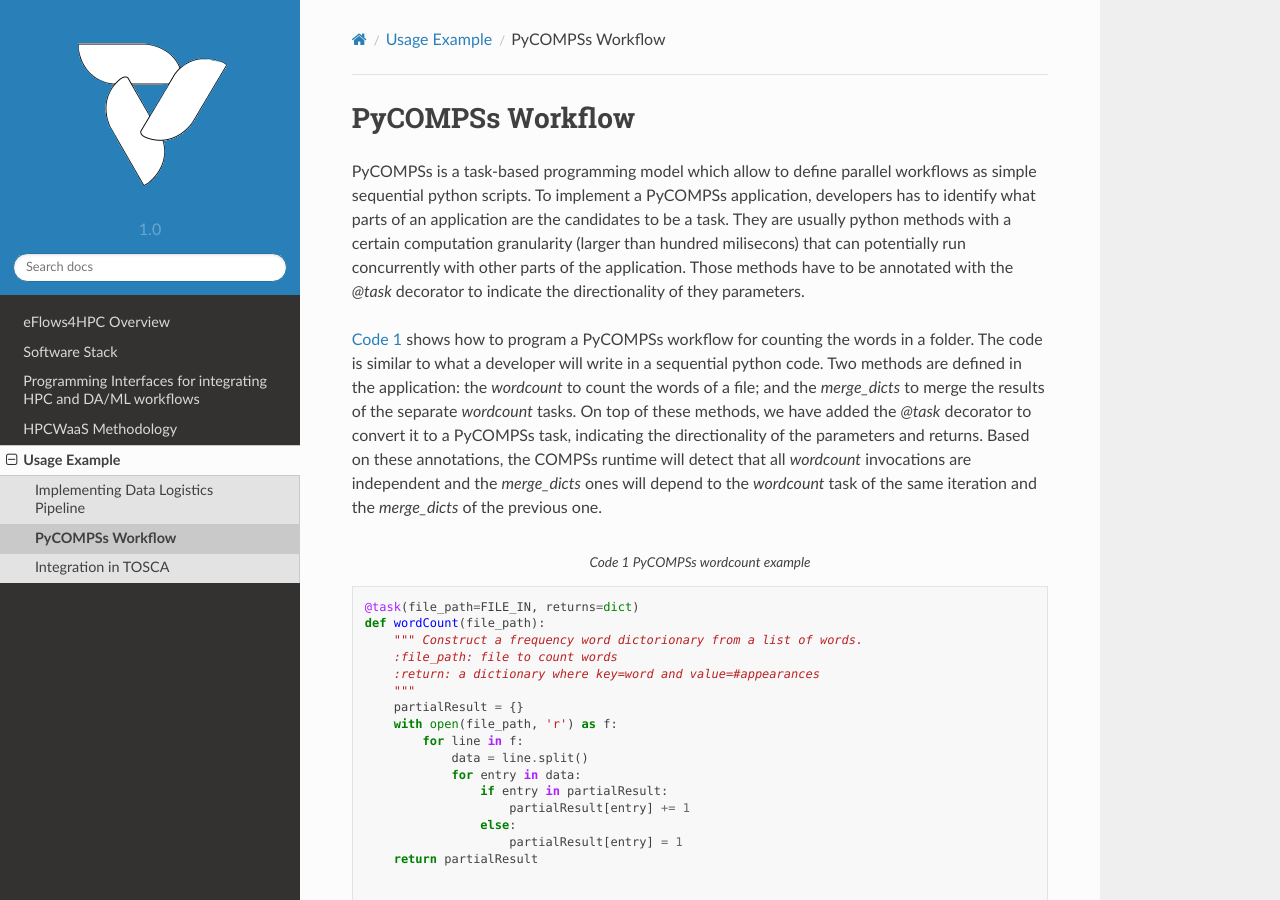
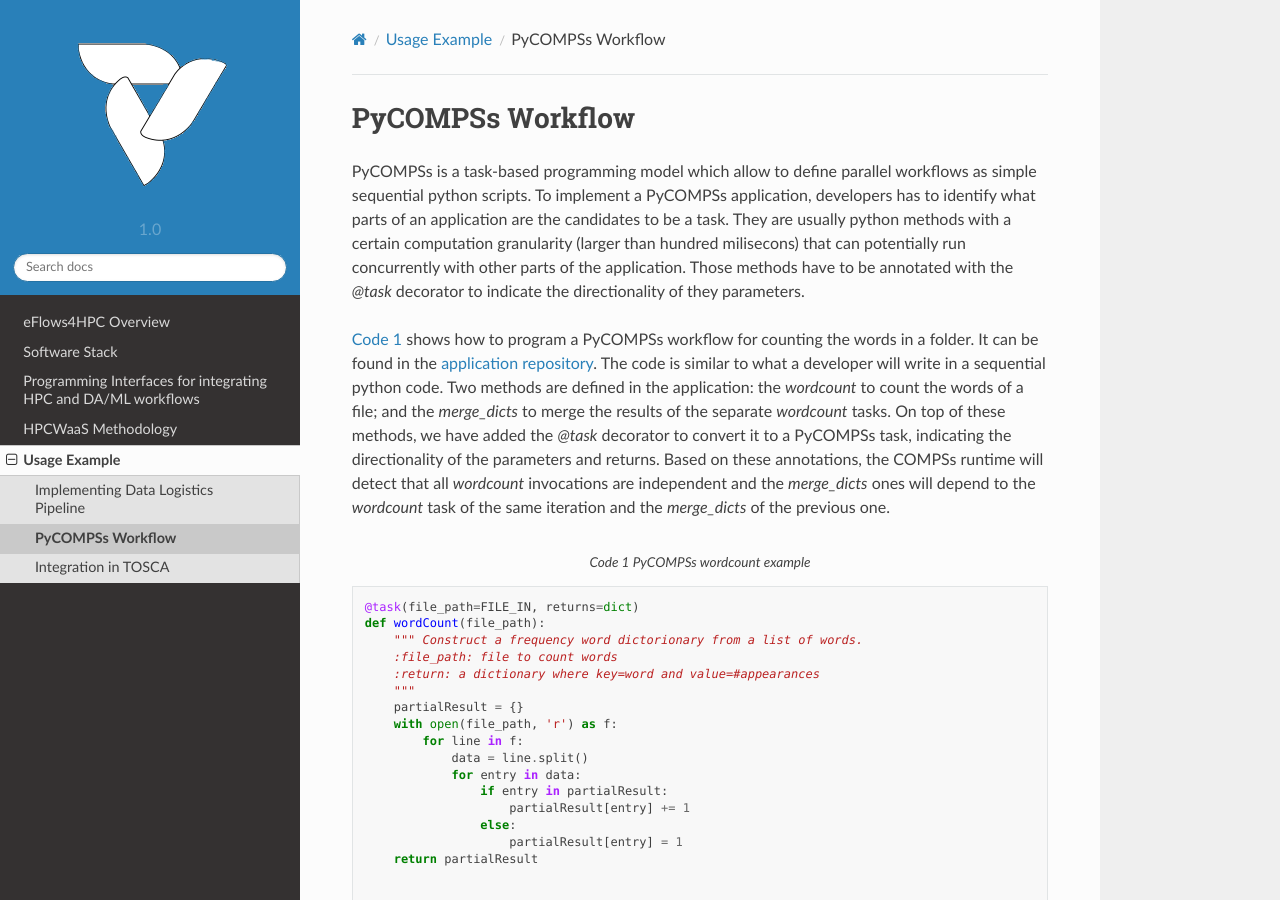
Before and after one commit to eflows4hpc/documentation, a Sphinx documentation site: the page built from doc/source/Sections/04_Usage_Example/PyCOMPSs_workflow.rst, in a window 1280 px wide and 900 px high. Built offline with Sphinx 7.4.7 and the Read the Docs theme 2.0.0, drawn with Linux system fonts in a browser that asks for light colours; formulas are drawn with MathJax 3.

Commit message:
added COMPSs applciation repository

```diff
--- a/doc/source/Sections/04_Usage_Example/PyCOMPSs_workflow.rst
+++ b/doc/source/Sections/04_Usage_Example/PyCOMPSs_workflow.rst
@@ -3,7 +3,7 @@
 PyCOMPSs is a task-based programming model which allow to define parallel workflows as simple sequential python scripts. To implement a PyCOMPSs application, developers has to identify what parts of an application are the candidates to be a task. They are usually python methods with a certain computation granularity (larger than hundred milisecons) that can potentially run concurrently with other parts of the application.
 Those methods have to be annotated with the `@task` decorator to indicate the directionality of they parameters.
 
-:numref:`wordcount` shows how to program a PyCOMPSs workflow for counting the words in a folder. The code is similar to what a developer will write in a sequential python code.
+:numref:`wordcount` shows how to program a PyCOMPSs workflow for counting the words in a folder. It can be found in the `application repository <https://github.com/bsc-wdc/apps>`_. The code is similar to what a developer will write in a sequential python code.
 Two methods are defined in the application: the `wordcount` to count the words of a file; and the `merge_dicts` to merge the results of the separate `wordcount` tasks.
 On top of these methods, we have added the `@task` decorator to convert it to a PyCOMPSs task, indicating the directionality of the parameters and returns.
 Based on these annotations, the COMPSs runtime will detect that all `wordcount` invocations are independent and the `merge_dicts` ones will depend to the `wordcount` task
```
